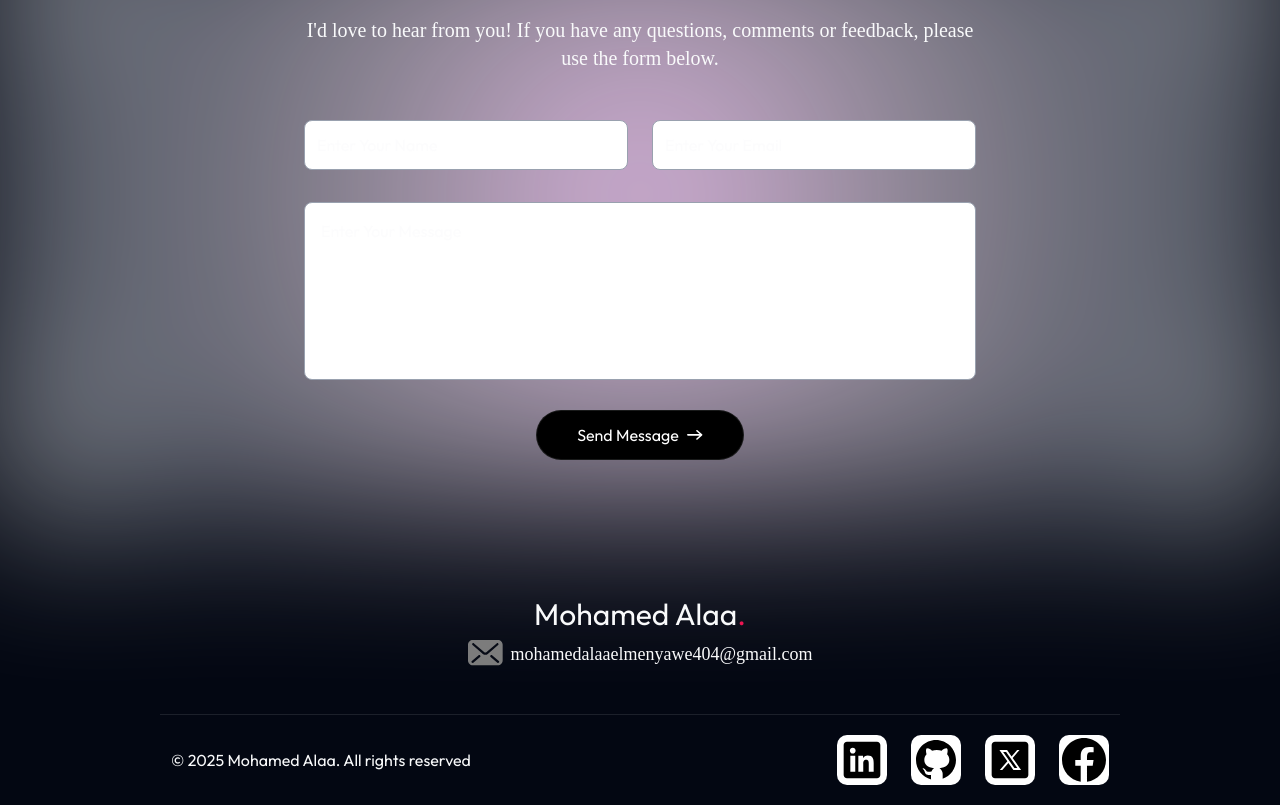
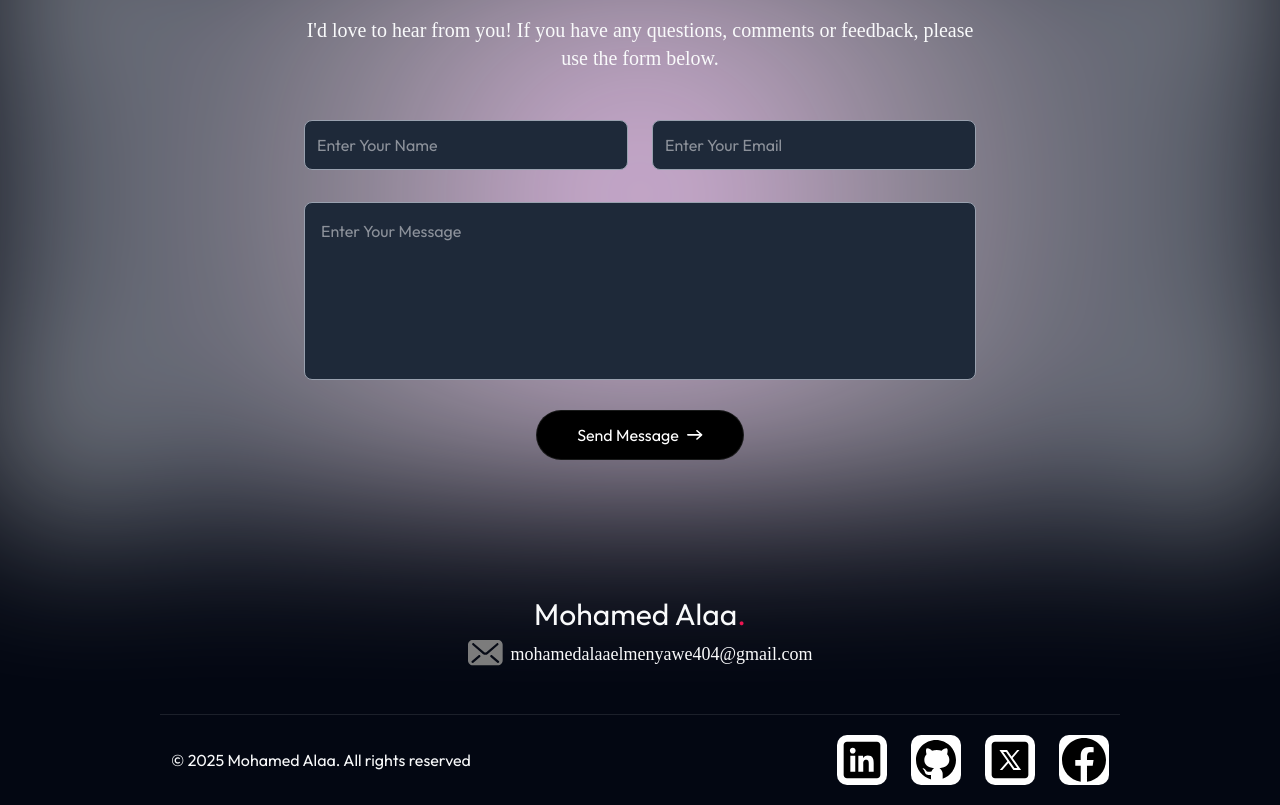
Before and after one commit to MohamdAlaa/Personal-Portfolio, a Next.js app: page / in a window 1280 px wide. Shown: the part 3432-4237 px from the top of the page. Built offline with nearby package versions, Linux system fonts and the light colour scheme; a web font is replaced by a local one.

Commit message:
Remove access key logging and enhance dark mode styling in Contact component

```diff
--- a/app/components/Contact.jsx
+++ b/app/components/Contact.jsx
@@ -8,7 +8,6 @@ const Contact = () => {
   const onSubmit = async (event) => {
     event.preventDefault();
     setResult("Sending....");
-    console.log("Access Key:", process.env.NEXT_PUBLIC_WEB3FORMS_ACCESS_KEY);
     const formData = new FormData(event.target);
     formData.append("access_key", process.env.NEXT_PUBLIC_WEB3FORMS_ACCESS_KEY);
 
@@ -45,14 +44,14 @@ const Contact = () => {
       <form onSubmit={onSubmit} className="max-w-2xl mx-auto">
         <div className="grid grid-cols-1 sm:grid-cols-2 gap-6 mt-10 mb-8">
           <input
-            className="flex-1 p-3 outline-none border-[0.5px] border-gray-400 rounded-md bg-white"
+            className="flex-1 p-3 outline-none border-[0.5px] border-gray-400 rounded-md bg-white  dark:bg-gray-800"
             type="text"
             placeholder="Enter Your Name"
             required
             name="name"
           />
           <input
-            className="flex-1 p-3 outline-none border-[0.5px] border-gray-400 rounded-md bg-white"
+            className="flex-1 p-3 outline-none border-[0.5px] border-gray-400 rounded-md bg-white dark:bg-gray-800"
             type="email"
             placeholder="Enter Your Email"
             required
@@ -60,7 +59,7 @@ const Contact = () => {
           />
         </div>
         <textarea
-          className="w-full p-4 outline-none border-[0.5px] border-gray-400 rounded-md bg-white mb-6 resize-none"
+          className="w-full p-4 outline-none border-[0.5px] border-gray-400 rounded-md bg-white mb-6 resize-none dark:bg-gray-800"
           rows={6}
           placeholder="Enter Your Message"
           required
```
